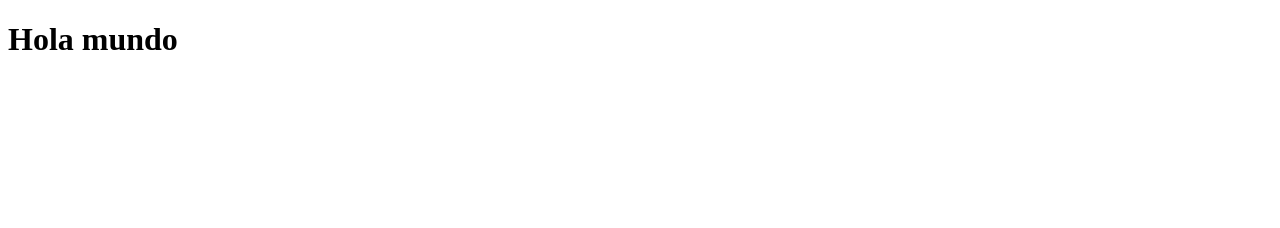
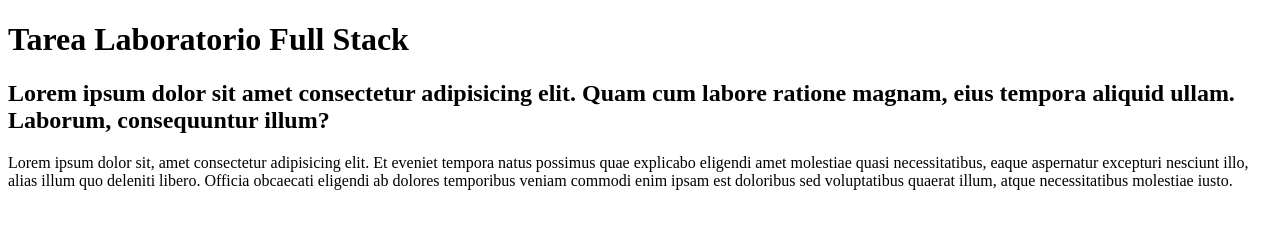
Before and after one commit to manuescontrela/laboratorioFs, a plain HTML site: page index.html in a window 1280 px wide. Drawn offline with Linux system fonts and the light colour scheme.

Commit message:
Segundo commit, agrego h1 y h2

```diff
--- a/index.html
+++ b/index.html
@@ -7,7 +7,13 @@
 </head>
 <body>
     <h1>
-        Hola mundo
+        Tarea Laboratorio Full Stack
     </h1>
+    <h2>
+        Lorem ipsum dolor sit amet consectetur adipisicing elit. Quam cum labore ratione magnam, eius tempora aliquid ullam. Laborum, consequuntur illum?
+    </h2>
+    <p>
+        Lorem ipsum dolor sit, amet consectetur adipisicing elit. Et eveniet tempora natus possimus quae explicabo eligendi amet molestiae quasi necessitatibus, eaque aspernatur excepturi nesciunt illo, alias illum quo deleniti libero. Officia obcaecati eligendi ab dolores temporibus veniam commodi enim ipsam est doloribus sed voluptatibus quaerat illum, atque necessitatibus molestiae iusto.
+    </p>
 </body>
 </html>
```
